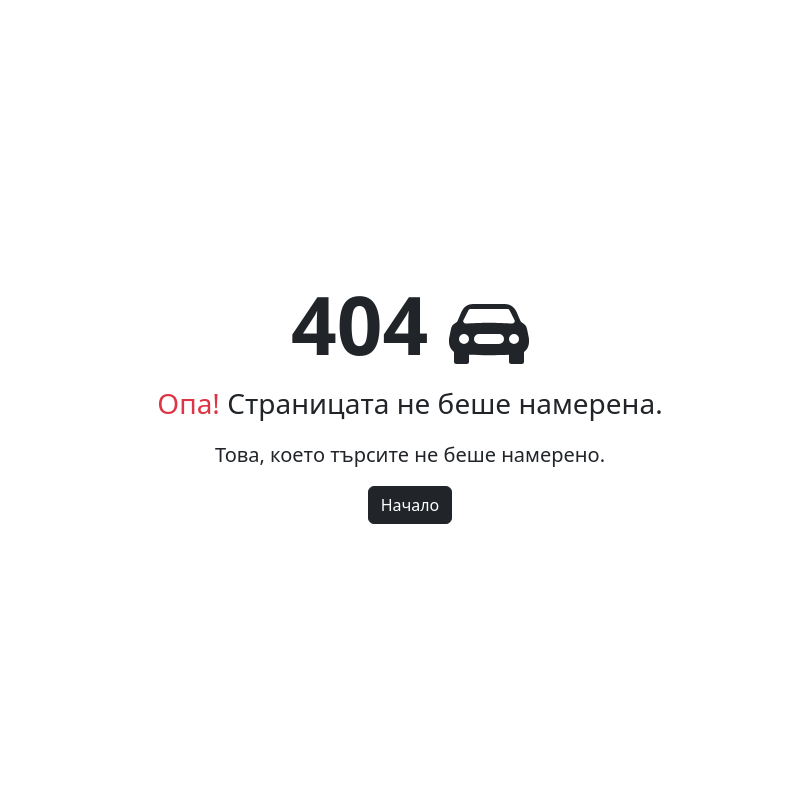
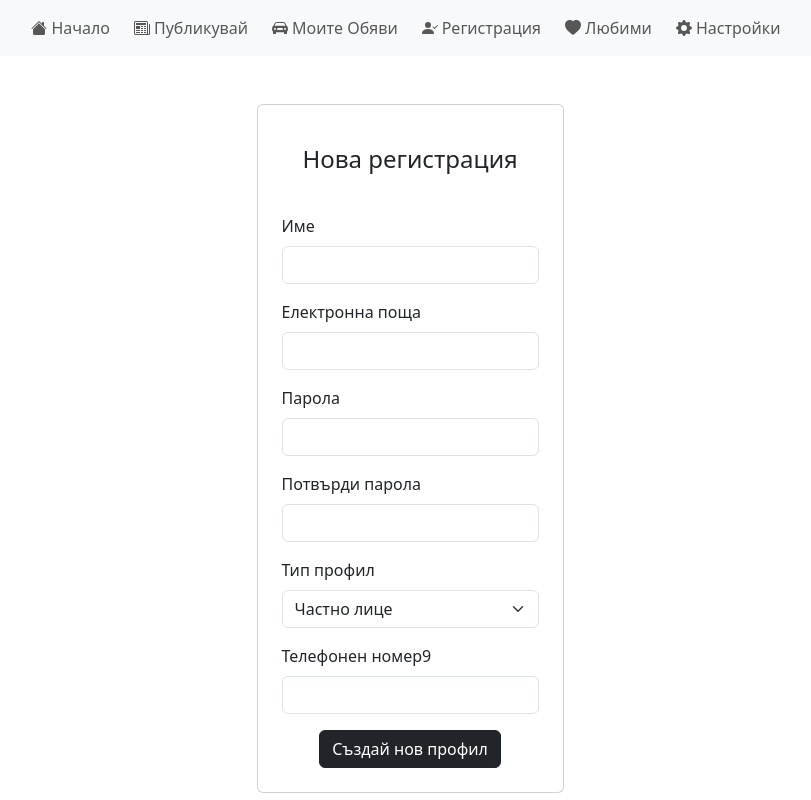
Before and after one commit to vesmihaylov/cars-front, a React (Vite) app: page /register in a window 1280 px wide. Before the commit this address had no page. Shown: the whole page, without its empty margins (230-1041 px from the left). Built offline with nearby package versions, Linux system fonts and the light colour scheme.

Commit message:
feat(Register): add user registration form & endpoint

```diff
--- a/src/api.js
+++ b/src/api.js
@@ -56,6 +56,12 @@ const publishDeal = async (data) => {
   });
 };
 
+const register = async (data) => {
+  await axios.post(`${entrypoint}/register`, {
+    data,
+  });
+};
+
 export {
   getBrands,
   getCities,
@@ -64,4 +70,5 @@ export {
   getDeals,
   getDeal,
   publishDeal,
+  register,
 };
--- a/src/components/Navigation.jsx
+++ b/src/components/Navigation.jsx
@@ -5,6 +5,7 @@ import {
   HeartFill,
   HouseFill,
   Newspaper,
+  PersonCheckFill,
 } from "react-bootstrap-icons";
 
 function Navigation() {
@@ -52,6 +53,14 @@ function Navigation() {
             <li className="nav-item me-2">
               <Link
                 className="nav-link d-flex align-items-center"
+                to={`/register`}
+              >
+                <PersonCheckFill className="me-1" /> Регистрация
+              </Link>
+            </li>
+            <li className="nav-item me-2">
+              <Link
+                className="nav-link d-flex align-items-center"
                 to={`/deals/favourite`}
               >
                 <HeartFill className="me-1" /> Любими
--- /dev/null
+++ b/src/components/Profile/Register.jsx
@@ -0,0 +1,209 @@
+import { useState } from "react";
+import { register } from "../../api.js";
+import Popup from "../Popup.jsx";
+
+function Register() {
+  const [formErrors, setFormErrors] = useState({});
+  const [showPopup, setShowPopup] = useState(false);
+  const [form, setForm] = useState({
+    name: "",
+    email: "",
+    password: "",
+    confirmPassword: "SEDAN",
+    type: "SELLER",
+    phoneNumber: "",
+  });
+
+  const validateForm = () => {
+    const errors = {};
+
+    if (!form.name) {
+      errors.name = "Моля, въведете име.";
+    }
+
+    if (!form.email) {
+      errors.email = "Моля, въведете електронна поща.";
+    }
+
+    if (!form.password) {
+      errors.password = "Моля, въведете парола.";
+    }
+
+    if (form.password.length < 8) {
+      errors.password = "Паролата трябва да бъде поне 8 символа.";
+    }
+
+    if (!form.confirmPassword || form.confirmPassword !== form.password) {
+      errors.confirmPassword = "Паролите не съответстват.";
+    }
+
+    if (!form.type) {
+      errors.type = "Моля, изберете тип на профила.";
+    }
+
+    if (!form.phoneNumber) {
+      errors.phoneNumber = "Моля, въведете телефонен номер.";
+    }
+
+    if (form.phoneNumber.length < 10 || form.phoneNumber.length > 15) {
+      errors.phoneNumber = "Минималният брой символи е 10, максималният е 15.";
+    }
+
+    return errors;
+  };
+
+  const handleSubmit = (e) => {
+    e.preventDefault();
+    const errors = validateForm();
+    setFormErrors(errors);
+
+    if (Object.keys(errors).length === 0) {
+      register(form)
+        .then((response) => {
+          setShowPopup(true);
+          window.setTimeout(() => {
+            setShowPopup(false);
+            window.location.href = "/settings";
+          }, 3000);
+        })
+        .catch((error) =>
+          console.log(
+            `Something went wrong, please send this to an administrator: "${error.message}"`
+          )
+        );
+    }
+  };
+
+  const handleChange = (event) => {
+    setForm({
+      ...form,
+      [event.target.id]: event.target.value,
+    });
+  };
+
+  return (
+    <div className="d-flex justify-content-center align-items-center">
+      <Popup
+        show={showPopup}
+        onClose={() => setShowPopup(false)}
+        message={"Вие се регистрирахте успешно!"}
+        title={"Добре дошли!"}
+      />
+      <div className="card p-4">
+        <h4 className="font-weight-bold py-3 mb-4 text-center">
+          Нова регистрация
+        </h4>
+        <form onSubmit={handleSubmit}>
+          <div className="mb-3">
+            <label htmlFor="name" className="form-label">
+              Име
+            </label>
+            <input
+              type="text"
+              className={`form-control ${formErrors.name ? "is-invalid" : ""}`}
+              id="name"
+              name="name"
+              onChange={handleChange}
+            />
+            {formErrors.name && (
+              <div className="invalid-feedback">{formErrors.name}</div>
+            )}
+          </div>
+          <div className="mb-3">
+            <label htmlFor="email" className="form-label">
+              Електронна поща
+            </label>
+            <input
+              type="email"
+              className={`form-control ${formErrors.email ? "is-invalid" : ""}`}
+              id="email"
+              name="email"
+              onChange={handleChange}
+            />
+            {formErrors.email && (
+              <div className="invalid-feedback">{formErrors.email}</div>
+            )}
+          </div>
+          <div className="mb-3">
+            <label htmlFor="password" className="form-label">
+              Парола
+            </label>
+            <input
+              type="password"
+              className={`form-control ${
+                formErrors.password ? "is-invalid" : ""
+              }`}
+              id="password"
+              name="password"
+              onChange={handleChange}
+            />
+            {formErrors.password && (
+              <div className="invalid-feedback">{formErrors.password}</div>
+            )}
+          </div>
+          <div className="mb-3">
+            <label htmlFor="confirmPassword" className="form-label">
+              Потвърди парола
+            </label>
+            <input
+              type="password"
+              className={`form-control ${
+                formErrors.confirmPassword ? "is-invalid" : ""
+              }`}
+              id="confirmPassword"
+              name="confirmPassword"
+              onChange={handleChange}
+            />
+            {formErrors.confirmPassword && (
+              <div className="invalid-feedback">
+                {formErrors.confirmPassword}
+              </div>
+            )}
+          </div>
+          <div className="mb-3">
+            <label htmlFor="type" className="form-label">
+              Тип профил
+            </label>
+            <select
+              className={`form-select ${formErrors.type ? "is-invalid" : ""}`}
+              id="type"
+              name="type"
+              onChange={handleChange}
+            >
+              <option value="SELLER">Частно лице</option>
+              <option value="COMPANY">Автокъща/Фирма</option>
+            </select>
+            {formErrors.type && (
+              <div className="invalid-feedback">{formErrors.type}</div>
+            )}
+          </div>
+          <div className="mb-3">
+            <label htmlFor="phoneNumber" className="form-label">
+              Телефонен номер
+            </label>
+            9
+            <input
+              type="tel"
+              className={`form-control ${
+                formErrors.phoneNumber ? "is-invalid" : ""
+              }`}
+              id="phoneNumber"
+              name="phoneNumber"
+              onChange={handleChange}
+            />
+            {formErrors.phoneNumber && (
+              <div className="invalid-feedback">{formErrors.phoneNumber}</div>
+            )}
+          </div>
+          <div className="d-grid justify-content-center mt-3">
+            <button type="submit" className="btn btn-dark">
+              Създай нов профил
+            </button>
+          </div>
+        </form>
+      </div>
+    </div>
+  );
+}
+
+export default Register;
--- a/src/routes.jsx
+++ b/src/routes.jsx
@@ -5,6 +5,7 @@ import FavouriteDeals from "./components/Profile/FavouriteDeals.jsx";
 import Error from "./components/Error.jsx";
 import List from "./components/Deal/List.jsx";
 import Settings from "./components/Profile/Settings.jsx";
+import Register from "./components/Profile/Register.jsx";
 import ChangePassword from "./components/Profile/ChangePassword.jsx";
 import MyDeals from "./components/Profile/MyDeals.jsx";
 import Publish from "./components/Deal/Publish.jsx";
@@ -43,6 +44,10 @@ const router = createBrowserRouter([
         path: "/deals/publish",
         element: <Publish />,
       },
+      {
+        path: "/register",
+        element: <Register />,
+      },
     ],
   },
 ]);
```
